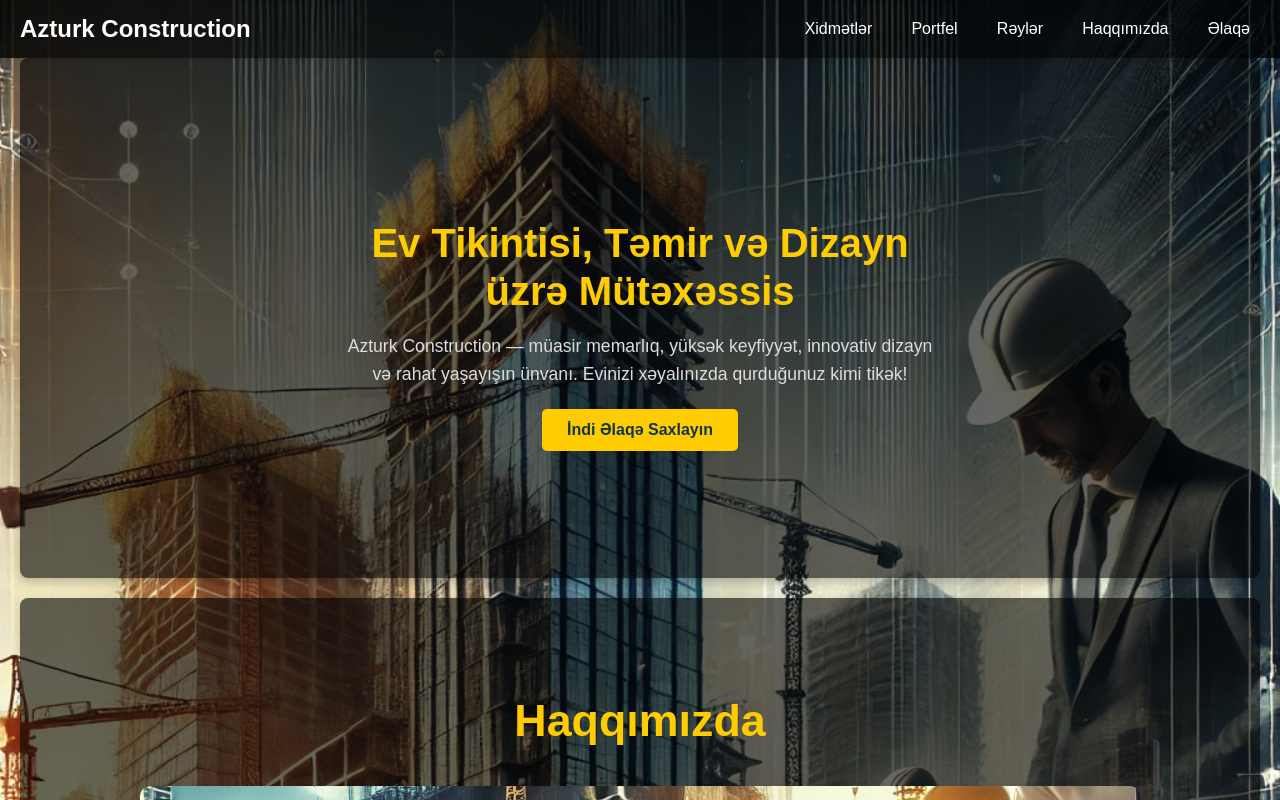
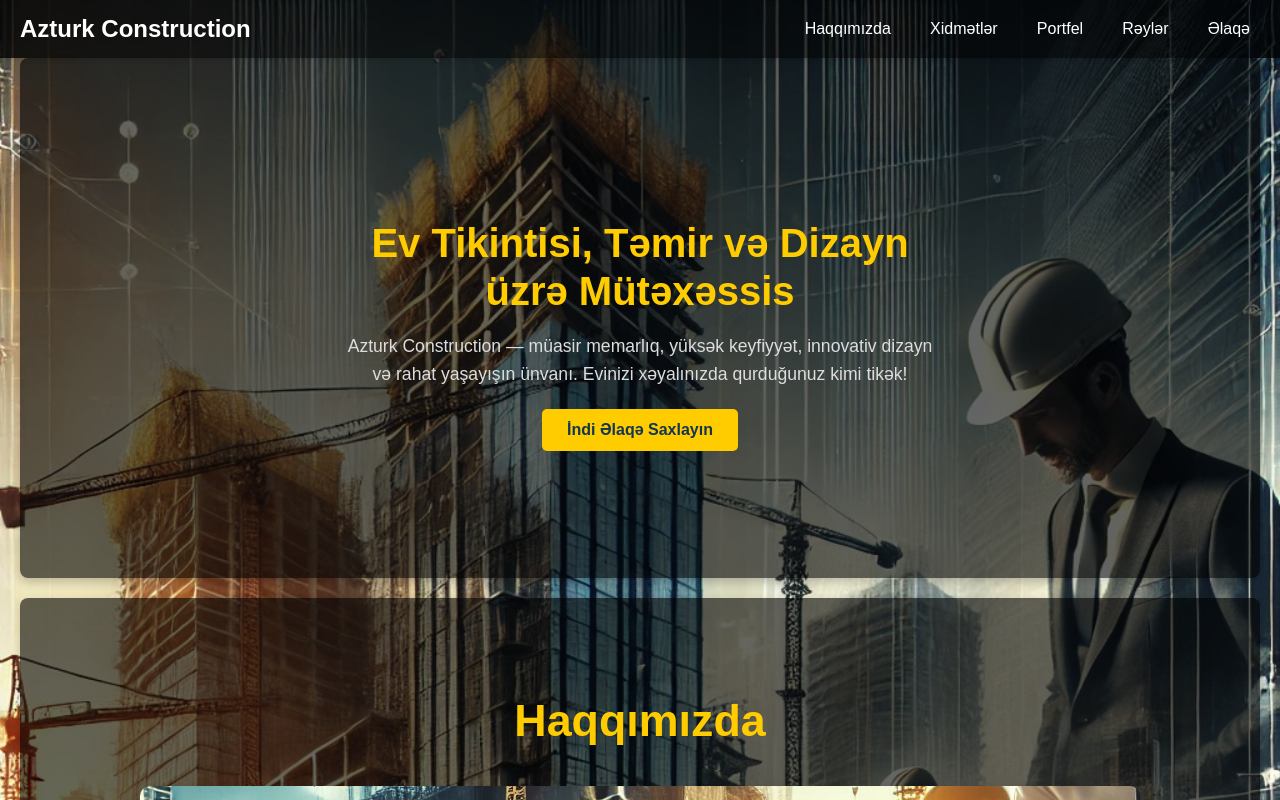
Before and after one commit to Albende/azturkconstruction, a React (Create React App) app: page / in a window 1280 px wide. Shown: the top 800 px of the page. Built offline with nearby package versions, Linux system fonts and the light colour scheme.

Commit message:
minor change

```diff
--- a/src/components/Navbar.js
+++ b/src/components/Navbar.js
@@ -26,6 +26,11 @@ function Navbar() {
         <span className="bar"></span>
       </div>
       <ul className={`navbar-links ${menuOpen ? "open" : ""}`}>
+      <li>
+          <a href="#about" onClick={(e) => handleSmoothScroll(e, "about")}>
+            Haqqımızda
+          </a>
+        </li>
         <li>
           <a href="#services" onClick={(e) => handleSmoothScroll(e, "services")}>
             Xidmətlər
@@ -42,11 +47,6 @@ function Navbar() {
           </a>
         </li>
         <li>
-          <a href="#about" onClick={(e) => handleSmoothScroll(e, "about")}>
-            Haqqımızda
-          </a>
-        </li>
-        <li>
           <a href="#contact" onClick={(e) => handleSmoothScroll(e, "contact")}>
             Əlaqə
           </a>
```
